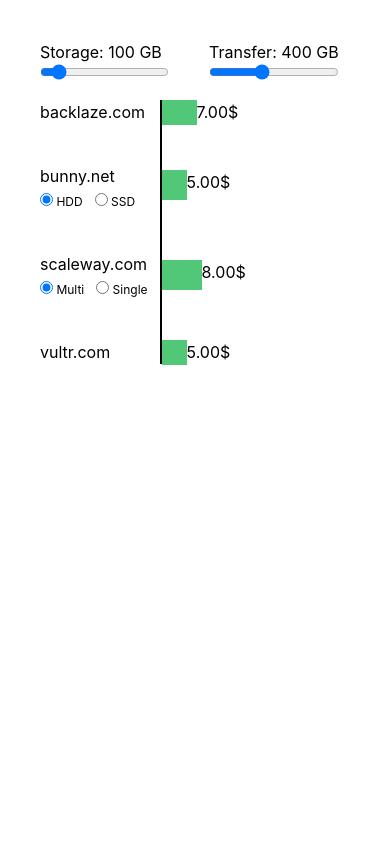
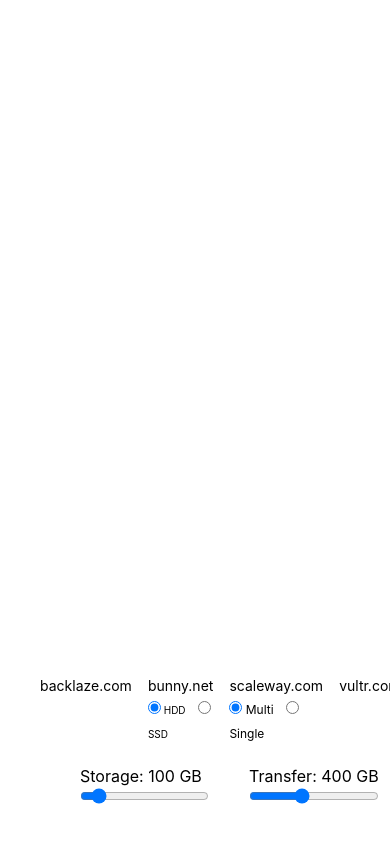
Before and after one commit to ShvydchenkoAndrii/providers_calculator, a Next.js app: page / in a window 390 px wide. Built offline with nearby package versions, Linux system fonts and the light colour scheme.

Commit message:
started mobile version

```diff
--- a/components/Chart/Chart.js
+++ b/components/Chart/Chart.js
@@ -5,7 +5,7 @@
   resultVultrCom,
 }) => {
   return (
-    <div className="flex flex-col items-start ml-3 border-l-2 relative">
+    <div className="flex sm:flex-col items-start ml-3 border-l-2 relative">
       <div className="flex absolute">
         <div
           className={`bg-green`}
--- /dev/null
+++ b/components/Desktop/Desktop.js
@@ -0,0 +1,50 @@
+import { useContext } from "react";
+import { AppContext } from "../../pages";
+import Chart from "../Chart/Chart";
+import Providers from "../Providers/Providers";
+import StorageTransfer from "../StorageTranfer/StorageTransfer";
+
+const Desktop = () => {
+  const store = useContext(AppContext);
+  const {
+    storage,
+    transfer,
+    handlerStorageVal,
+    handlerTransferVal,
+    bunnyStorage,
+    scalewayStorage,
+    setBunnyStorage,
+    setScalewayStorage,
+    resultBacklazeCom,
+    resultBunnyNet,
+    resultScalewayCom,
+    resultVultrCom,
+  } = store;
+
+  return (
+    <div>
+      <StorageTransfer
+        storage={storage}
+        transfer={transfer}
+        storageVal={(e) => handlerStorageVal(e)}
+        transferVal={(e) => handlerTransferVal(e)}
+      />
+      <div className="flex absolute top-[100px]">
+        <Providers
+          bunnyStorage={bunnyStorage}
+          scalewayStorage={scalewayStorage}
+          setBunnyStorage={setBunnyStorage}
+          setScalewayStorage={setScalewayStorage}
+        />
+        <Chart
+          resultBacklazeCom={resultBacklazeCom}
+          resultBunnyNet={resultBunnyNet}
+          resultScalewayCom={resultScalewayCom}
+          resultVultrCom={resultVultrCom}
+        />
+      </div>
+    </div>
+  );
+};
+
+export default Desktop;
--- /dev/null
+++ b/components/Mobile/Mobile.js
@@ -0,0 +1,48 @@
+import { useContext } from "react";
+import { AppContext } from "../../pages";
+import Chart from "../Chart/Chart";
+import Providers from "../Providers/Providers";
+import StorageTransfer from "../StorageTranfer/StorageTransfer";
+
+const Mobile = () => {
+  const store = useContext(AppContext);
+  const {
+    storage,
+    transfer,
+    handlerStorageVal,
+    handlerTransferVal,
+    bunnyStorage,
+    scalewayStorage,
+    setBunnyStorage,
+    setScalewayStorage,
+    resultBacklazeCom,
+    resultBunnyNet,
+    resultScalewayCom,
+    resultVultrCom,
+  } = store;
+
+  return (
+    <div>
+      {/* <Chart
+        resultBacklazeCom={resultBacklazeCom}
+        resultBunnyNet={resultBunnyNet}
+        resultScalewayCom={resultScalewayCom}
+        resultVultrCom={resultVultrCom}
+      /> */}
+      <Providers
+        bunnyStorage={bunnyStorage}
+        scalewayStorage={scalewayStorage}
+        setBunnyStorage={setBunnyStorage}
+        setScalewayStorage={setScalewayStorage}
+      />
+      <StorageTransfer
+        storage={storage}
+        transfer={transfer}
+        storageVal={(e) => handlerStorageVal(e)}
+        transferVal={(e) => handlerTransferVal(e)}
+      />
+    </div>
+  );
+};
+
+export default Mobile;
--- a/components/Providers/Providers.js
+++ b/components/Providers/Providers.js
@@ -1,13 +1,18 @@
-const Providers = ({ bunnyStorage, scalewayStorage, setBunnyStorage, setScalewayStorage}) => {
+const Providers = ({
+  bunnyStorage,
+  scalewayStorage,
+  setBunnyStorage,
+  setScalewayStorage,
+}) => {
   return (
-    <div className="flex flex-col gap-10">
-      <div className="flex">
+    <div className="flex sm:flex-col sm:gap-10 gap-4 sm:left-0 sm:top-0 left-10 bottom-[100px] sm:relative absolute">
+      <div className="sm:text-[18px] text-[14px]">
         <div>backlaze.com</div>
       </div>
       <div>
-        <div>bunny.net</div>
+        <div className="text-[14px] sm:text-[18px]">bunny.net</div>
         <div>
-          <label className="text-[12px] mr-3 ">
+          <label className="sm:text-[12px] text-[10px] mr-3 ">
             <input
               onChange={() => setBunnyStorage({ hdd: true, sdd: false })}
               type="radio"
@@ -18,7 +23,7 @@
             ></input>
             <span> HDD</span>
           </label>
-          <label className="text-[12px]">
+          <label className="sm:text-[12px] text-[10px]">
             <input
               onChange={() => setBunnyStorage({ hdd: false, sdd: true })}
               type="radio"
@@ -31,7 +36,7 @@
         </div>
       </div>
       <div>
-        <div>scaleway.com</div>
+        <div className="text-[14px] sm:text-[18px]">scaleway.com</div>
         <div>
           <label className="text-[12px] mr-3">
             <input
@@ -61,7 +66,7 @@
         </div>
       </div>
       <div>
-        <span>vultr.com</span>
+        <div className="text-[14px] sm:text-[18px]">vultr.com</div>
       </div>
     </div>
   );
--- a/components/StorageTranfer/StorageTransfer.js
+++ b/components/StorageTranfer/StorageTransfer.js
@@ -1,6 +1,6 @@
 const StorageTransfer = ({ storage, transfer, storageVal, transferVal }) => {
   return (
-    <div className="flex justify-around gap-10 absolute">
+    <div className="flex justify-around gap-10 sm:top-[30px] bottom-[40px] left-[80px] absolute">
       <div className="flex flex-col">
         <div>Storage: {storage} GB</div>
         <input
--- a/pages/index.js
+++ b/pages/index.js
@@ -1,10 +1,10 @@
 import Head from "next/head";
-import { useState, React, useEffect, useRef } from "react";
-import Chart from "../components/Chart/Chart";
-import Providers from "../components/Providers/Providers";
-import StorageTransfer from "../components/StorageTranfer/StorageTransfer";
+import React, { useState, useEffect, useRef } from "react";
+import Desktop from "../components/Desktop/Desktop";
+import Mobile from "../components/Mobile/Mobile";
 
-export default function Home() {
+export const AppContext = React.createContext();
+function Home() {
   const providers = {
     backlazeCom: [{ minPayment: 7, storagePrice: 0.005, transferPrice: 0.01 }],
     bunnyNet: [
@@ -90,33 +90,35 @@
     return Math.max(5, result[0]).toFixed(2);
   };
 
+  const value = {
+    storage,
+    transfer,
+    handlerStorageVal,
+    handlerTransferVal,
+    bunnyStorage,
+    scalewayStorage,
+    setBunnyStorage,
+    setScalewayStorage,
+    resultBacklazeCom,
+    resultBunnyNet,
+    resultScalewayCom,
+    resultVultrCom,
+  };
+
   return (
-    <div className="flex items-start m-10 static w-full">
+    <AppContext.Provider value={value}>
       <Head>
         <title>Providers calculator</title>
       </Head>
       <div>
-        <StorageTransfer
-          storage={storage}
-          transfer={transfer}
-          storageVal={(e) => handlerStorageVal(e)}
-          transferVal={(e) => handlerTransferVal(e)}
-        />
-        <div className="flex absolute top-[100px]">
-          <Providers
-            bunnyStorage={bunnyStorage}
-            scalewayStorage={scalewayStorage}
-            setBunnyStorage={setBunnyStorage}
-            setScalewayStorage={setScalewayStorage}
-          />
-          <Chart
-            resultBacklazeCom={resultBacklazeCom}
-            resultBunnyNet={resultBunnyNet}
-            resultScalewayCom={resultScalewayCom}
-            resultVultrCom={resultVultrCom}
-          />
+        <div className="hidden items-start m-10 static w-full sm:flex">
+          <Desktop />
+        </div>
+        <div className="flex sm:hidden">
+          <Mobile />
         </div>
       </div>
-    </div>
+    </AppContext.Provider>
   );
 }
+export default Home;
```
